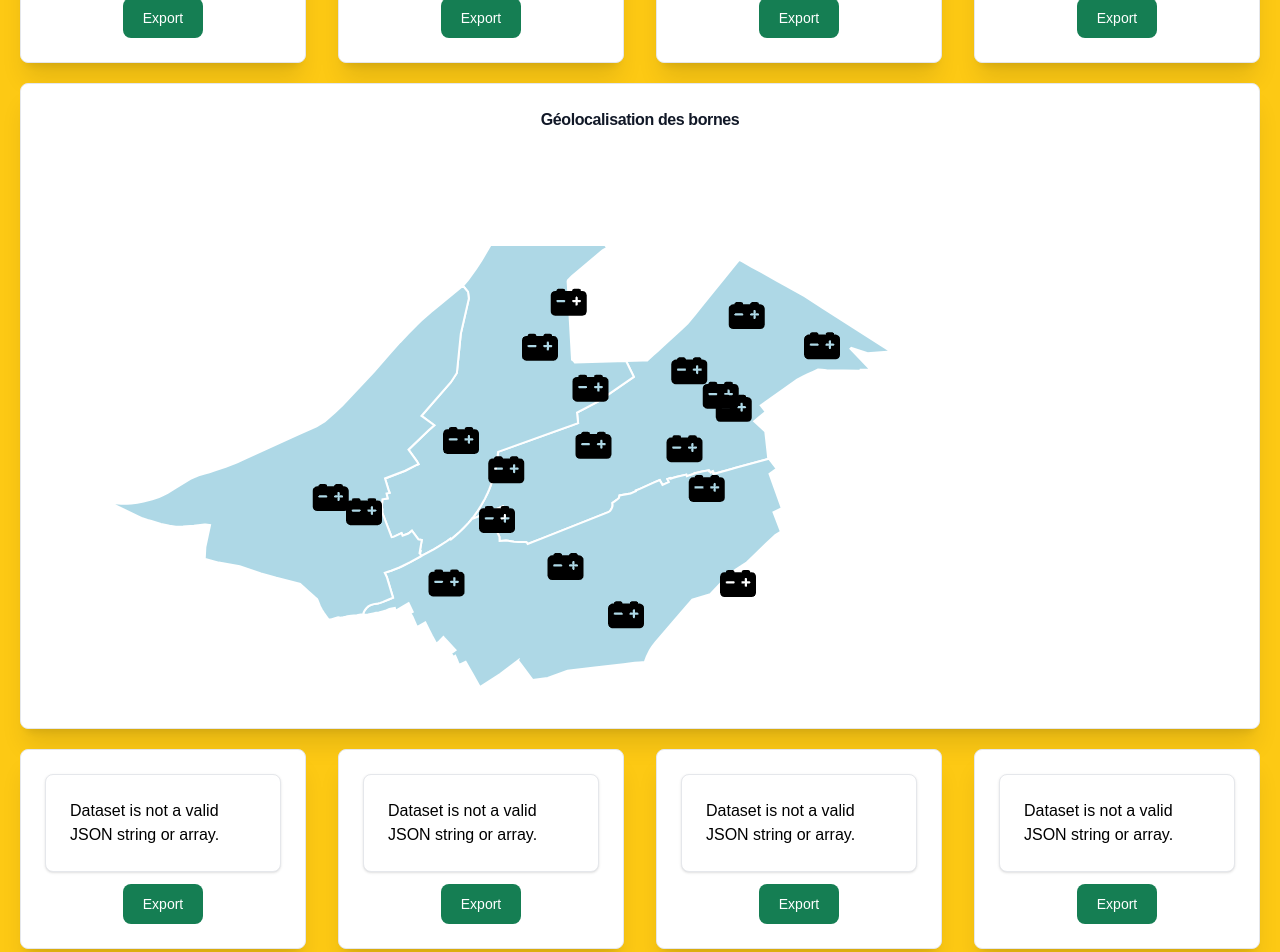
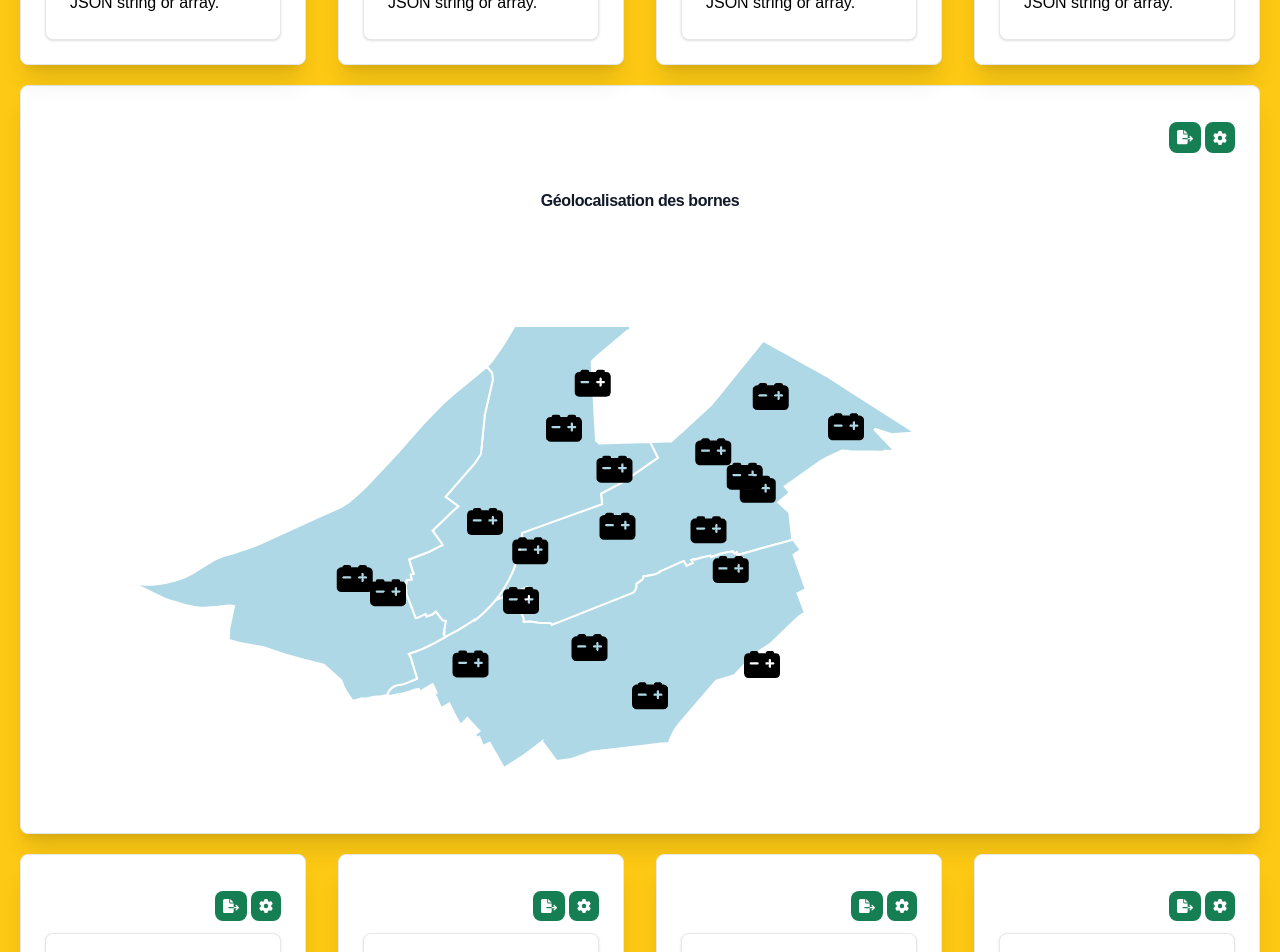
Before and after one commit to Sasorishi/devlab-7-project, a React (Vite) app: page /builder_chart in a window 1280 px wide. Shown: the part 320-1272 px from the top of the page. Built offline with nearby package versions, Linux system fonts and the light colour scheme.

Commit message:
Options component

```diff
--- /dev/null
+++ b/src/components/chartComponents/OptionsComponents.jsx
@@ -0,0 +1,48 @@
+import React from "react";
+import * as htmlToImage from "html-to-image";
+import { saveAs } from "file-saver";
+
+const OptionsComponent = ({ chartId }) => {
+  const exportChart = (chartId) => {
+    const chartContainer = document.getElementById(chartId);
+    if (chartContainer) {
+      htmlToImage.toBlob(chartContainer).then(function (blob) {
+        saveAs(blob, `${chartId}.png`);
+      });
+    }
+  };
+
+  return (
+    <div className="flex justify-end mt-3 mb-3 gap-1">
+      <button
+        type="button"
+        className="text-white bg-secondary hover:bg-accent focus:ring-4 focus:ring-blue-300 font-medium rounded-lg text-sm p-2"
+        onClick={() => exportChart(chartId)}
+      >
+        <svg
+          xmlns="http://www.w3.org/2000/svg"
+          width="16"
+          fill="white"
+          viewBox="0 0 576 512"
+        >
+          <path d="M0 64C0 28.7 28.7 0 64 0H224V128c0 17.7 14.3 32 32 32H384V288H216c-13.3 0-24 10.7-24 24s10.7 24 24 24H384V448c0 35.3-28.7 64-64 64H64c-35.3 0-64-28.7-64-64V64zM384 336V288H494.1l-39-39c-9.4-9.4-9.4-24.6 0-33.9s24.6-9.4 33.9 0l80 80c9.4 9.4 9.4 24.6 0 33.9l-80 80c-9.4 9.4-24.6 9.4-33.9 0s-9.4-24.6 0-33.9l39-39H384zm0-208H256V0L384 128z" />
+        </svg>
+      </button>
+      <button
+        type="button"
+        className="text-white bg-secondary hover:bg-accent focus:ring-4 focus:ring-blue-300 font-medium rounded-lg text-sm p-2"
+      >
+        <svg
+          xmlns="http://www.w3.org/2000/svg"
+          width="14"
+          fill="white"
+          viewBox="0 0 512 512"
+        >
+          <path d="M495.9 166.6c3.2 8.7 .5 18.4-6.4 24.6l-43.3 39.4c1.1 8.3 1.7 16.8 1.7 25.4s-.6 17.1-1.7 25.4l43.3 39.4c6.9 6.2 9.6 15.9 6.4 24.6c-4.4 11.9-9.7 23.3-15.8 34.3l-4.7 8.1c-6.6 11-14 21.4-22.1 31.2c-5.9 7.2-15.7 9.6-24.5 6.8l-55.7-17.7c-13.4 10.3-28.2 18.9-44 25.4l-12.5 57.1c-2 9.1-9 16.3-18.2 17.8c-13.8 2.3-28 3.5-42.5 3.5s-28.7-1.2-42.5-3.5c-9.2-1.5-16.2-8.7-18.2-17.8l-12.5-57.1c-15.8-6.5-30.6-15.1-44-25.4L83.1 425.9c-8.8 2.8-18.6 .3-24.5-6.8c-8.1-9.8-15.5-20.2-22.1-31.2l-4.7-8.1c-6.1-11-11.4-22.4-15.8-34.3c-3.2-8.7-.5-18.4 6.4-24.6l43.3-39.4C64.6 273.1 64 264.6 64 256s.6-17.1 1.7-25.4L22.4 191.2c-6.9-6.2-9.6-15.9-6.4-24.6c4.4-11.9 9.7-23.3 15.8-34.3l4.7-8.1c6.6-11 14-21.4 22.1-31.2c5.9-7.2 15.7-9.6 24.5-6.8l55.7 17.7c13.4-10.3 28.2-18.9 44-25.4l12.5-57.1c2-9.1 9-16.3 18.2-17.8C227.3 1.2 241.5 0 256 0s28.7 1.2 42.5 3.5c9.2 1.5 16.2 8.7 18.2 17.8l12.5 57.1c15.8 6.5 30.6 15.1 44 25.4l55.7-17.7c8.8-2.8 18.6-.3 24.5 6.8c8.1 9.8 15.5 20.2 22.1 31.2l4.7 8.1c6.1 11 11.4 22.4 15.8 34.3zM256 336a80 80 0 1 0 0-160 80 80 0 1 0 0 160z" />
+        </svg>
+      </button>
+    </div>
+  );
+};
+
+export default OptionsComponent;
--- a/src/pages/BuilderChart.jsx
+++ b/src/pages/BuilderChart.jsx
@@ -3,10 +3,7 @@ import { useLocation } from "react-router-dom";
 import Chart from "../components/ChartComponent";
 import Dashmenu from "../components/dashmenuComponents/DashmenuComponent";
 import Map from "../components/chartComponents/MapComponent";
-
-import * as htmlToImage from 'html-to-image';
-
-import { saveAs } from "file-saver";
+import Options from "../components/chartComponents/OptionsComponents";
 
 function BuilderChart() {
   const location = useLocation();
@@ -26,14 +23,14 @@ function BuilderChart() {
     }
   }, [location.state]);
 
-  const exportChart = (chartId) => {
-    const chartContainer = document.getElementById(chartId);
-    if (chartContainer) {
-      htmlToImage.toBlob(chartContainer).then(function (blob) {
-        saveAs(blob, `${chartId}.png`);
-      });
-    }
-  };
+  // const exportChart = (chartId) => {
+  //   const chartContainer = document.getElementById(chartId);
+  //   if (chartContainer) {
+  //     htmlToImage.toBlob(chartContainer).then(function (blob) {
+  //       saveAs(blob, `${chartId}.png`);
+  //     });
+  //   }
+  // };
 
   return (
     <div className="mx-auto bg-accent mb-5 h-auto">
@@ -53,6 +50,7 @@ function BuilderChart() {
             data-aos-duration="100"
           >
             <div className="box mx-auto p-6 border border-gray-200 rounded-lg shadow-xl bg-white w-full">
+              <Options chartId={"chart-container-1"} />
               <div id="chart-container-1">
                 <Chart
                   type="bar"
@@ -66,15 +64,6 @@ function BuilderChart() {
                   labelValue={"Nombre de places"}
                 />
               </div>
-              <div className="text-center mt-3">
-                <button
-                  type="button"
-                  className="text-white bg-secondary hover:bg-accent focus:ring-4 focus:ring-blue-300 font-medium rounded-lg text-sm px-5 py-2.5"
-                  onClick={() => exportChart("chart-container-1")}
-                >
-                  Export
-                </button>
-              </div>
             </div>
           </div>
           <div
@@ -84,6 +73,7 @@ function BuilderChart() {
             data-aos-offset="0"
           >
             <div className="box mx-auto p-6 border border-gray-200 rounded-lg shadow-xl bg-white">
+              <Options chartId={"chart-container-2"} />
               <div id="chart-container-2">
                 <Chart
                   type="pie"
@@ -95,15 +85,6 @@ function BuilderChart() {
                   field={"type_borne"}
                 />
               </div>
-              <div className="text-center mt-3">
-                <button
-                  type="button"
-                  className="text-white bg-secondary hover:bg-accent focus:ring-4 focus:ring-blue-300 font-medium rounded-lg text-sm px-5 py-2.5"
-                  onClick={() => exportChart("chart-container-2")}
-                >
-                  Export
-                </button>
-              </div>
             </div>
           </div>
           <div
@@ -113,6 +94,7 @@ function BuilderChart() {
             data-aos-offset="0"
           >
             <div className="box mx-auto p-6 border border-gray-200 rounded-lg shadow-xl bg-white">
+              <Options chartId={"chart-container-3"} />
               <div id="chart-container-3">
                 <Chart
                   type="bar"
@@ -125,15 +107,6 @@ function BuilderChart() {
                   labelValue={"Nombre de accès recharge"}
                 />
               </div>
-              <div className="text-center mt-3">
-                <button
-                  type="button"
-                  className="text-white bg-secondary hover:bg-accent focus:ring-4 focus:ring-blue-300 font-medium rounded-lg text-sm px-5 py-2.5"
-                  onClick={() => exportChart("chart-container-3")}
-                >
-                  Export
-                </button>
-              </div>
             </div>
           </div>
           <div
@@ -143,6 +116,7 @@ function BuilderChart() {
             data-aos-offset="0"
           >
             <div className="box mx-auto p-6 border border-gray-200 rounded-lg shadow-xl bg-white">
+              <Options chartId={"chart-container-4"} />
               <div id="chart-container-4">
                 <Chart
                   type="line"
@@ -155,26 +129,18 @@ function BuilderChart() {
                   labelValue={"Nombre de bornes"}
                 />
               </div>
-              <div className="text-center mt-3">
-                <button
-                  type="button"
-                  className="text-white bg-secondary hover:bg-accent focus:ring-4 focus:ring-blue-300 font-medium rounded-lg text-sm px-5 py-2.5"
-                  onClick={() => exportChart("chart-container-4")}
-                >
-                  Export
-                </button>
-              </div>
             </div>
           </div>
         </div>
-        <div className="grid grid-cols-1 justify-center my-5 w-full">
+        <div className="box mx-auto p-6 border border-gray-200 rounded-lg shadow-xl bg-white w-full">
           <div
             data-aos="fade-up"
             data-aos-easing="linear"
             data-aos-delay="400"
             data-aos-offset="0"
           >
-            <div className="mx-auto w-full p-6 border border-gray-200 rounded-lg shadow-xl bg-white">
+            <Options chartId={"map-container"} />
+            <div id="map-container" className="mx-auto w-full p-6 bg-white">
               <Map title="Géolocalisation des bornes" jsonDataProp={jsonData} />
             </div>
           </div>
@@ -188,6 +154,7 @@ function BuilderChart() {
             data-aos-duration="100"
           >
             <div className="box mx-auto p-6 border border-gray-200 rounded-lg shadow-xl bg-white w-full">
+              <Options chartId={"chart-container-5"} />
               <div id="chart-container-5">
                 <Chart
                   type="radar"
@@ -201,15 +168,6 @@ function BuilderChart() {
                   labelValue={"Nombre de places"}
                 />
               </div>
-              <div className="text-center mt-3">
-                <button
-                  type="button"
-                  className="text-white bg-secondary hover:bg-accent focus:ring-4 focus:ring-blue-300 font-medium rounded-lg text-sm px-5 py-2.5"
-                  onClick={() => exportChart("chart-container-5")}
-                >
-                  Export
-                </button>
-              </div>
             </div>
           </div>
           <div
@@ -219,6 +177,7 @@ function BuilderChart() {
             data-aos-offset="0"
           >
             <div className="box mx-auto p-6 border border-gray-200 rounded-lg shadow-xl bg-white">
+              <Options chartId={"chart-container-6"} />
               <div id="chart-container-6">
                 <Chart
                   type="polarArea"
@@ -230,15 +189,6 @@ function BuilderChart() {
                   field={"n_operateur"}
                 />
               </div>
-              <div className="text-center mt-3">
-                <button
-                  type="button"
-                  className="text-white bg-secondary hover:bg-accent focus:ring-4 focus:ring-blue-300 font-medium rounded-lg text-sm px-5 py-2.5"
-                  onClick={() => exportChart("chart-container-6")}
-                >
-                  Export
-                </button>
-              </div>
             </div>
           </div>
           <div
@@ -248,6 +198,7 @@ function BuilderChart() {
             data-aos-offset="0"
           >
             <div className="box mx-auto p-6 border border-gray-200 rounded-lg shadow-xl bg-white">
+              <Options chartId={"chart-container-7"} />
               <div id="chart-container-7">
                 <Chart
                   type="bubble"
@@ -259,15 +210,6 @@ function BuilderChart() {
                   field={"n_amenageur"}
                 />
               </div>
-              <div className="text-center mt-3">
-                <button
-                  type="button"
-                  className="text-white bg-secondary hover:bg-accent focus:ring-4 focus:ring-blue-300 font-medium rounded-lg text-sm px-5 py-2.5"
-                  onClick={() => exportChart("chart-container-7")}
-                >
-                  Export
-                </button>
-              </div>
             </div>
           </div>
           <div
@@ -277,6 +219,7 @@ function BuilderChart() {
             data-aos-offset="0"
           >
             <div className="box mx-auto p-6 border border-gray-200 rounded-lg shadow-xl bg-white">
+              <Options chartId={"chart-container-8"} />
               <div id="chart-container-8">
                 <Chart
                   type="scatter"
@@ -288,15 +231,6 @@ function BuilderChart() {
                   field={"date_mes"}
                   labelValue={"Nombre de bornes"}
                 />
-              </div>
-              <div className="text-center mt-3">
-                <button
-                  type="button"
-                  className="text-white bg-secondary hover:bg-accent focus:ring-4 focus:ring-blue-300 font-medium rounded-lg text-sm px-5 py-2.5"
-                  onClick={() => exportChart("chart-container-8")}
-                >
-                  Export
-                </button>
               </div>
             </div>
           </div>
```
